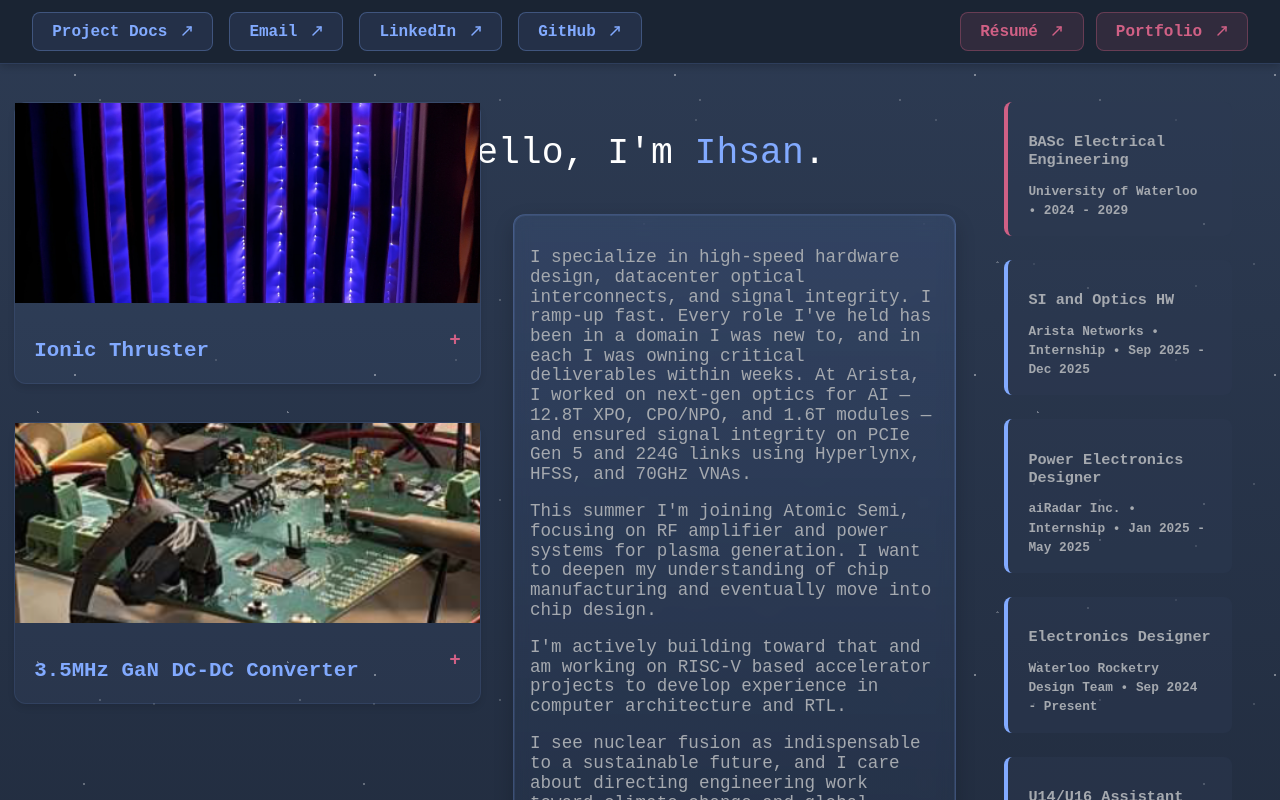
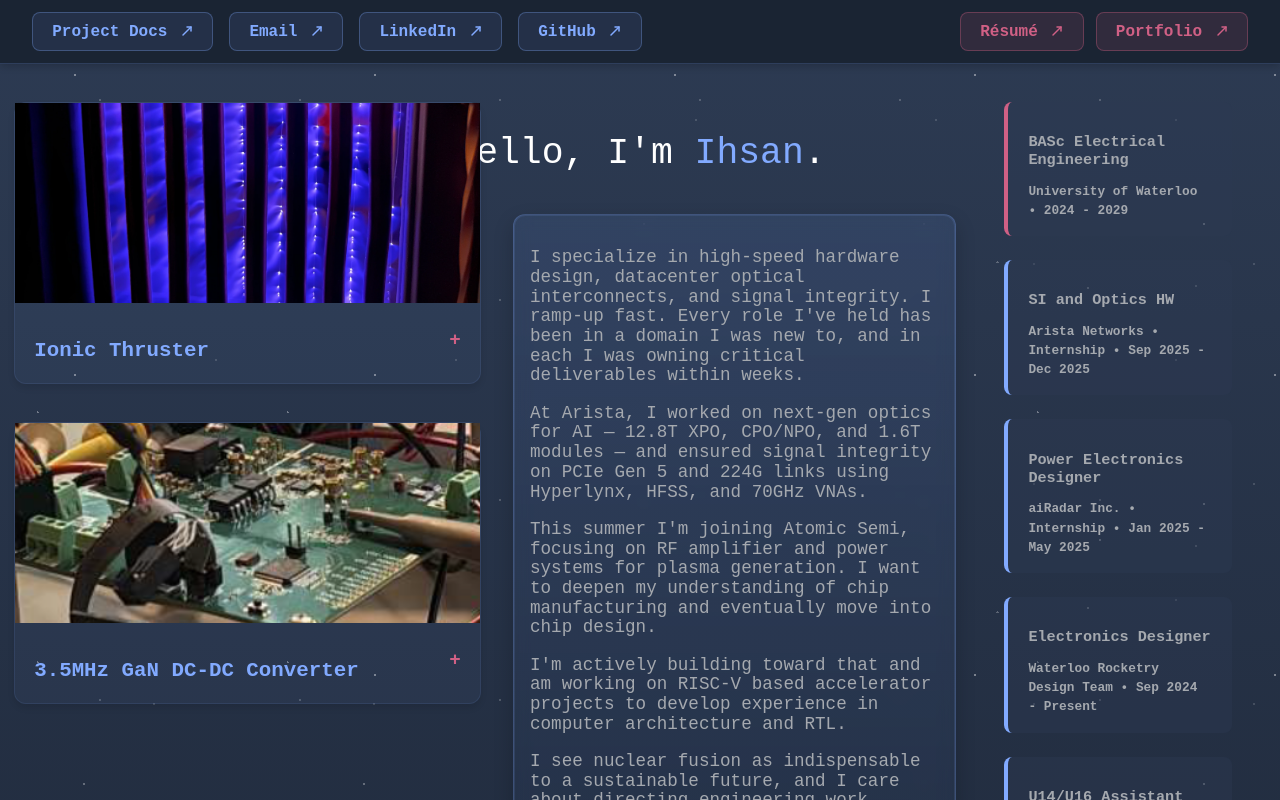
Before and after one commit to ihsan-sa/website, a React (Create React App) app: page / in a window 1280 px wide. Shown: the top 800 px of the page. Built offline with nearby package versions, Linux system fonts and the light colour scheme.

Commit message:
minor changes

```diff
--- a/src/App.js
+++ b/src/App.js
@@ -358,7 +358,9 @@ function App() {
           <div className="about-content">
             {aboutContent.greeting && <p>{aboutContent.greeting}</p>}
 
-            <p>{aboutContent.description}</p>
+            {aboutContent.description.split('\n\n').map((paragraph, index) => (
+              <p key={index}>{paragraph}</p>
+            ))}
 
             {(!isMobile || aboutExpanded) && (
               <>
```
